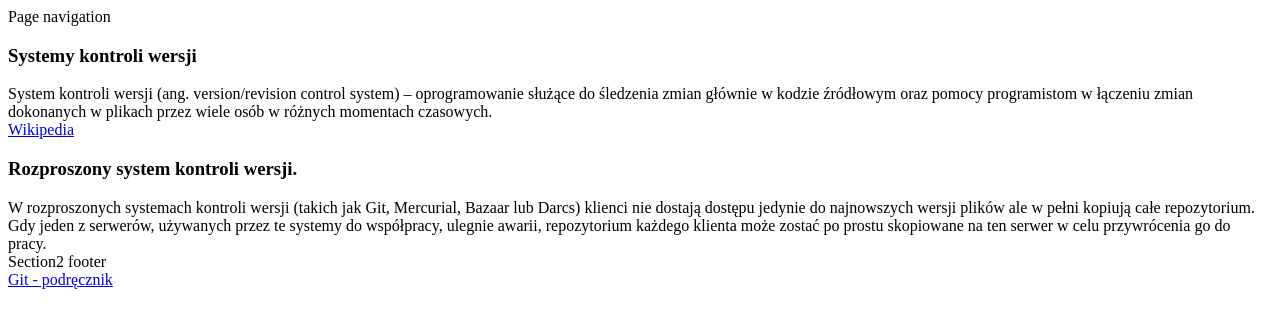
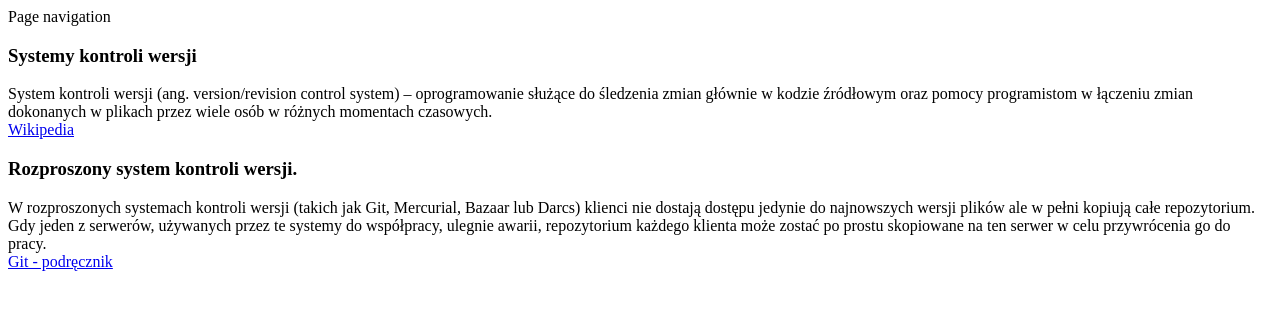
Before and after one commit to KrzysztofMarczak/iislabpio_201569nowe, a plain HTML site: page index.html in a window 1280 px wide. Drawn offline with Linux system fonts and the light colour scheme.

Commit message:
poprawka w stopce sekcji 2

```diff
--- a/index.html
+++ b/index.html
@@ -27,11 +27,11 @@
 		    	W rozproszonych systemach kontroli wersji (takich jak Git, Mercurial, Bazaar lub Darcs) klienci nie dostają dostępu jedynie do najnowszych wersji plików ale w pełni kopiują całe repozytorium. Gdy jeden z serwerów, używanych przez te systemy do współpracy, ulegnie awarii, repozytorium każdego klienta może zostać po prostu skopiowane na ten serwer w celu przywrócenia go do pracy.
 		  	</div>
 			<footer class="panel-footer">
-				Section2 footer
+				<a href="http://git-scm.com/book/pl/Pierwsze-kroki-Wprowadzenie-do-kontroli-wersji#Rozproszone-systemy-kontroli-wersji">Git - podręcznik</a>
 			</footer>
 		</section>
 		<footer  class="navbar">
-			<a href="http://git-scm.com/book/pl/Pierwsze-kroki-Wprowadzenie-do-kontroli-wersji#Rozproszone-systemy-kontroli-wersji">Git - podręcznik</a>
+
 		</footer>
 	</body>
 </html>
```
